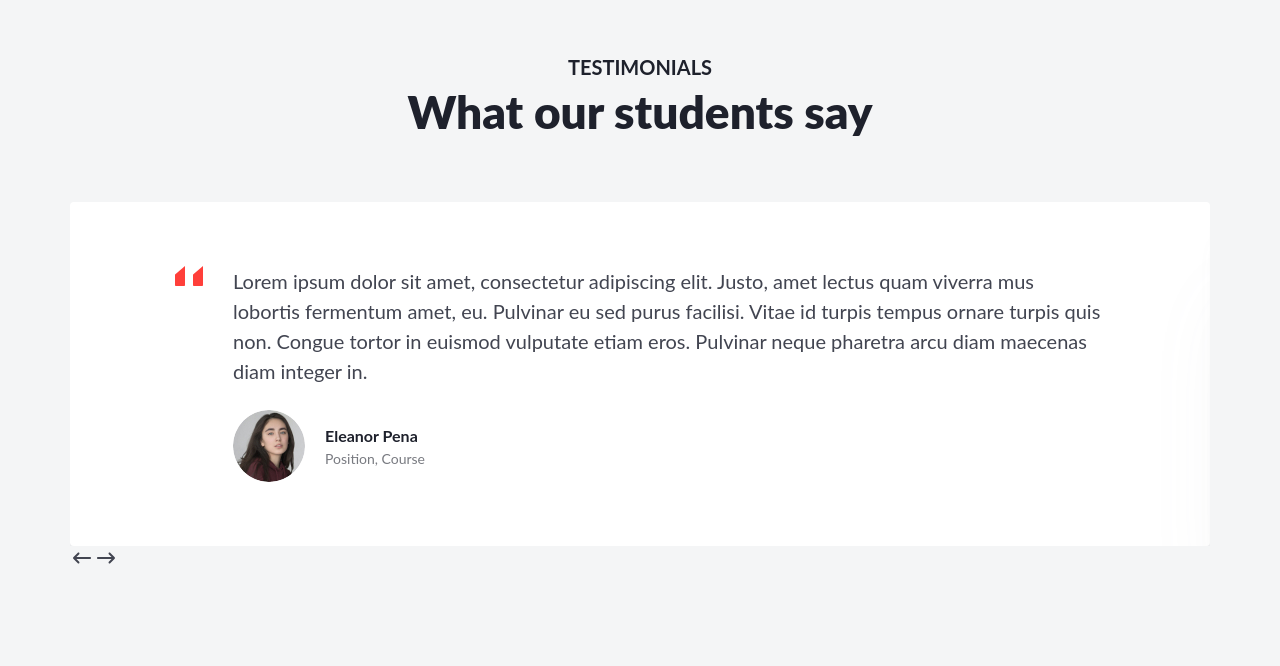
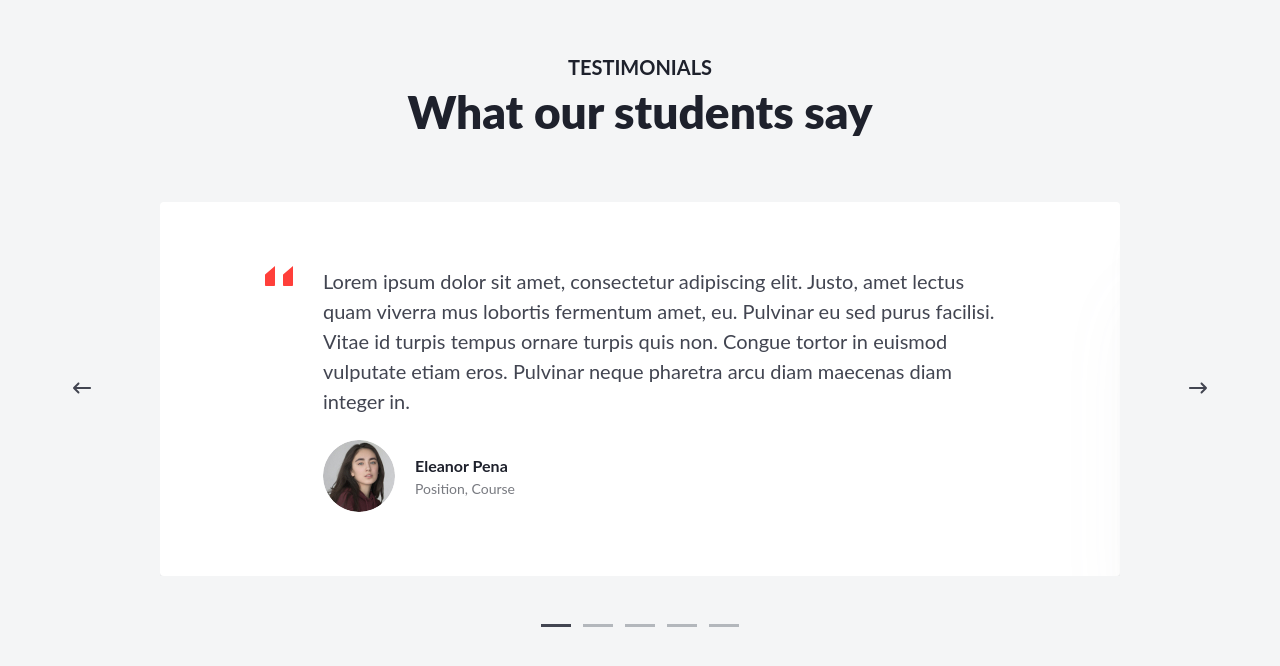
Before and after one commit to hexagonium/createx, a website: page dist/index.html in a window 1280 px wide. Shown: the part 4736-5402 px from the top of the page. Drawn offline with nearby package versions, Linux system fonts and the light colour scheme; some packages are replaced by stand-ins of ours; a script that the page names is missing; files whose address does not match are found by name.

Commit message:
Сверстал слайдер отзывов

```diff
--- a/dist/css/style.css
+++ b/dist/css/style.css
@@ -705,8 +705,12 @@ html, body {
 }
 
 /* 6.2 СЛАЙДЕР ОТЗЫВОВ */
-.r-slider .slick-list {
-    /* width: 80%; */
+.r-slider__wrapper {
+    position: relative;
+}
+
+.r-slider {
+    padding: 0 90px;
 }
 
 .r-slide {
@@ -767,13 +771,50 @@ html, body {
 
 /* 6.2.2 СТРЕЛКИ */
 .r-arrow {
-
+    position: absolute;
 }
 
 .r-arrow-prev {
-
+    left: 0;
+    top: 50%;
+    transform: translateY(-50%);
 }
 
 .r-arrow-next {
+    right: 0;
+    top: 50%;
+    transform: translateY(-50%);
+}
 
+/* 6.2.3 ТОЧКИ */
+.r-dots {
+    margin-top: 35px;
 }
+
+.r-dots .slick-dots {
+    display: flex;
+    column-gap: 12px;
+    justify-content: center;
+}
+
+.r-dots button {
+    font-size: 0;
+    background-color: transparent;
+    width: 30px;
+    height: 30px;
+    display: flex;
+    align-items: center;
+}
+
+.r-dots button::before {
+    content: "";
+    display: block;
+    width: 100%;
+    height: 3px;
+    background-color: #B3B7BC;
+    transition: all .2s linear;
+}
+
+.r-dots .slick-active button::before {
+    background-color: #424551;
+}
--- a/dist/index.html
+++ b/dist/index.html
@@ -622,8 +622,47 @@
                         </div>
 
                         <!-- 6.2 СЛАЙДЕР ОТЗЫВОВ -->
+                        <div class="r-slider__wrapper">
                             <div class="r-slider">
                                 <!-- 6.2.1 СЛАЙДЫ -->
+                                <div class="r-slide">
+                                    <div class="r-slide__content">
+                                        <blockquote class="r-slide__review">Lorem ipsum dolor sit amet, consectetur
+                                            adipiscing elit. Justo, amet lectus quam viverra mus lobortis fermentum amet,
+                                            eu. Pulvinar eu sed purus facilisi. Vitae id turpis tempus ornare turpis quis
+                                            non. Congue tortor in euismod vulputate etiam eros. Pulvinar neque pharetra arcu
+                                            diam maecenas diam integer in.</blockquote>
+
+                                        <div class="r-slide__author">
+                                            <img src="assets/images/reviews/avatar.jpg" alt="Аватарка" class="r-slide__author-avatar">
+
+                                            <div class="r-slide__author-info">
+                                                <p class="r-slide__author-name">Eleanor Pena</p>
+                                                <p class="r-slide__author-position">Position, Course</p>
+                                            </div>
+                                        </div>
+                                    </div>
+                                </div>
+
+                                <div class="r-slide">
+                                    <div class="r-slide__content">
+                                        <blockquote class="r-slide__review">Lorem ipsum dolor sit amet, consectetur
+                                            adipiscing elit. Justo, amet lectus quam viverra mus lobortis fermentum amet,
+                                            eu. Pulvinar eu sed purus facilisi. Vitae id turpis tempus ornare turpis quis
+                                            non. Congue tortor in euismod vulputate etiam eros. Pulvinar neque pharetra arcu
+                                            diam maecenas diam integer in.</blockquote>
+
+                                        <div class="r-slide__author">
+                                            <img src="assets/images/reviews/avatar.jpg" alt="Аватарка" class="r-slide__author-avatar">
+
+                                            <div class="r-slide__author-info">
+                                                <p class="r-slide__author-name">Eleanor Pena</p>
+                                                <p class="r-slide__author-position">Position, Course</p>
+                                            </div>
+                                        </div>
+                                    </div>
+                                </div>
+
                                 <div class="r-slide">
                                     <div class="r-slide__content">
                                         <blockquote class="r-slide__review">Lorem ipsum dolor sit amet, consectetur
@@ -702,9 +741,10 @@
                                     </svg>
                                 </a>
                             </div>
+                        </div>
 
                         <!-- 6.2.3 ТОЧКИ -->
-
+                        <div class="r-dots"></div>
                     </div>
                 </section>
             </div>
--- a/dist/js/main.js
+++ b/dist/js/main.js
@@ -45,7 +45,9 @@ $(function () {
         slidesToShow: 1,
         draggable: false,
         arrows: false,
-        waitForAnimate: false
+        waitForAnimate: false,
+        dots: true,
+        appendDots: $('.r-dots')
     })
 
     $('.r-arrow-prev').on('click', function (e) {
```
Lines whose indentation alone changed are shown as unchanged.
